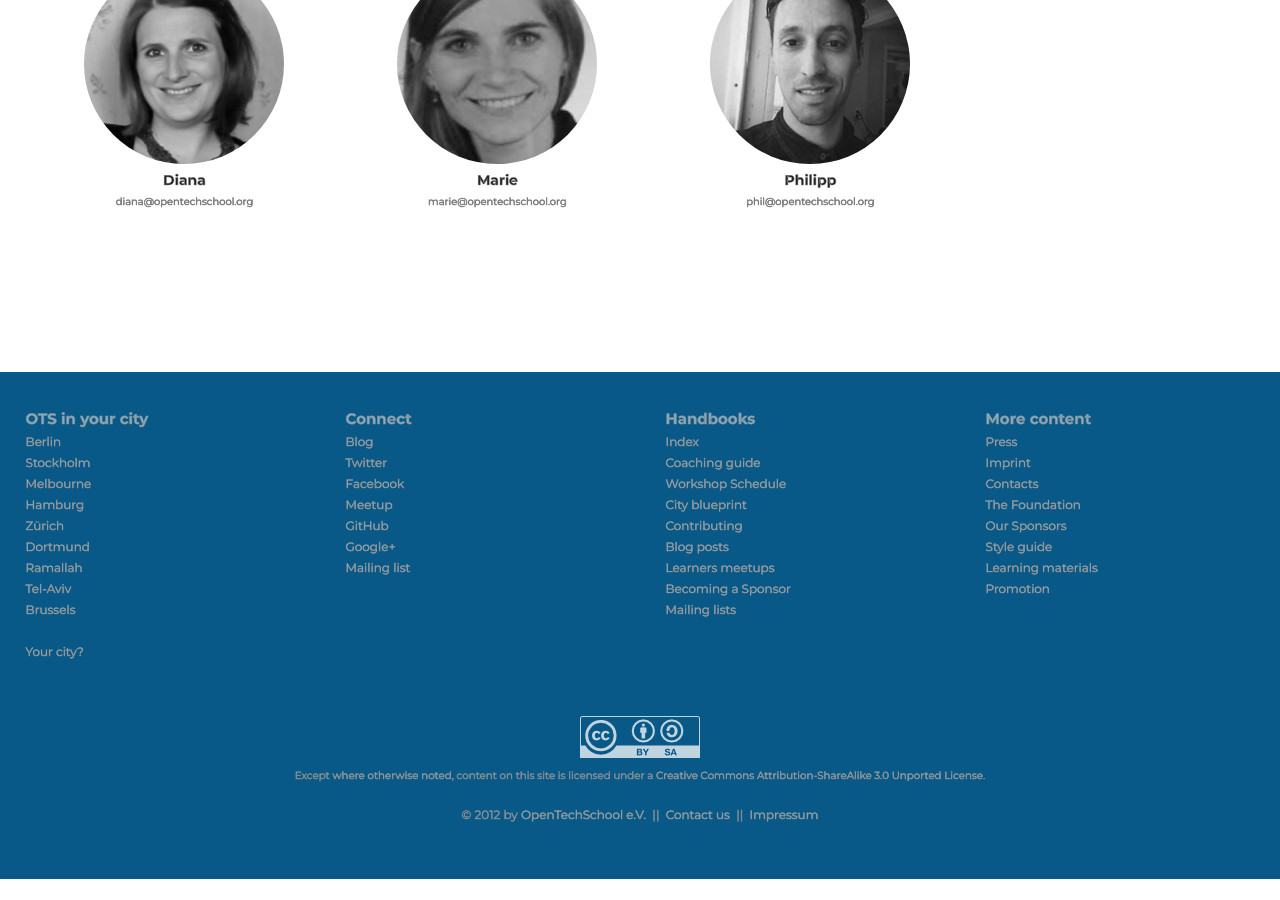
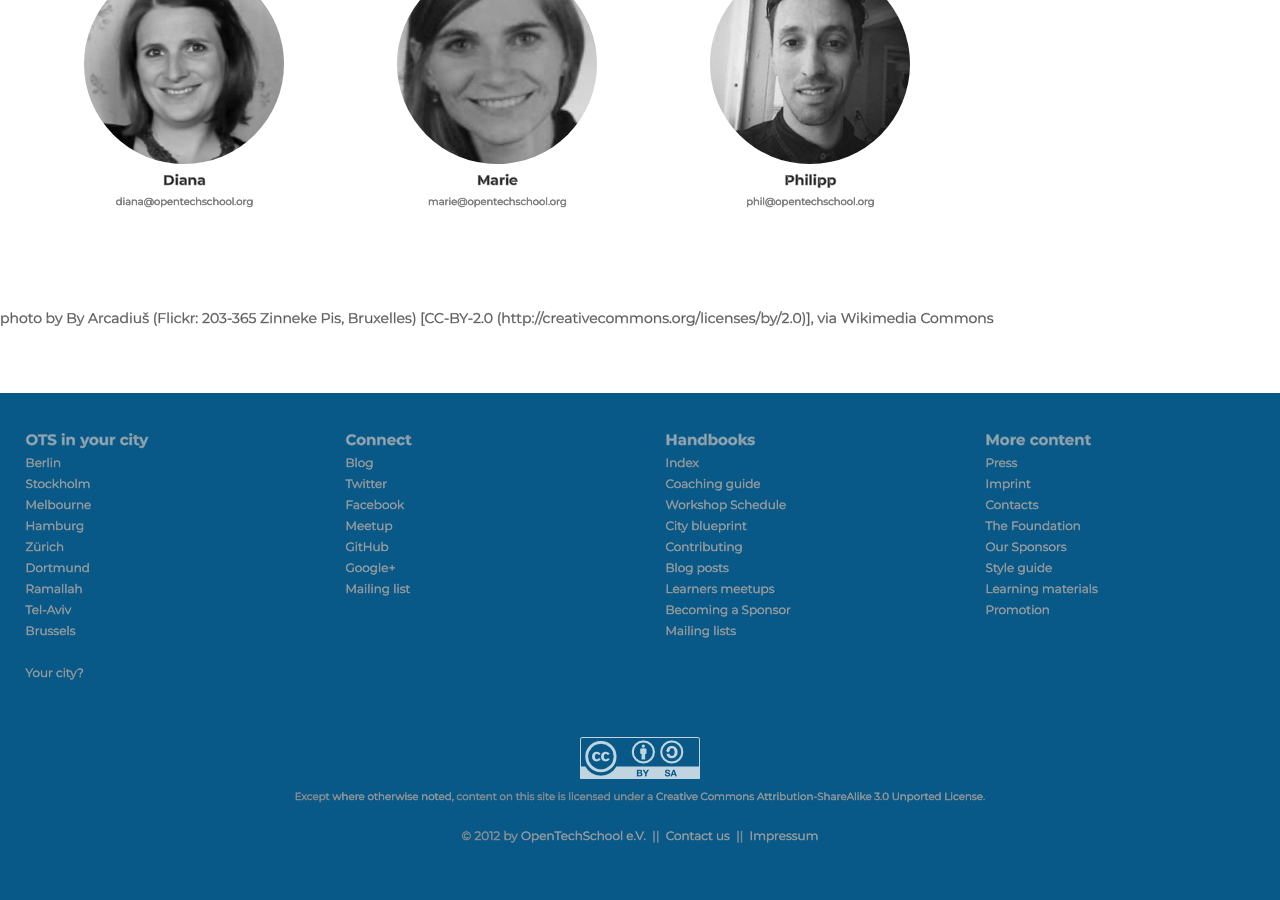
Before and after one commit to OpenTechSchool/www.opentechschool.org, a Jekyll site: the page built from hamburg/index.md, in a window 1280 px wide and 900 px high, scrolled down 1221 px. Built offline with Jekyll 4.4.1, drawn with Linux system fonts in a browser that asks for light colours; nearby versions of some CDN libraries; before the commit the page ends 2100 px from its top, so only the background shows below that.

Commit message:
add attributions

```diff
--- a/hamburg/index.md
+++ b/hamburg/index.md
@@ -47,3 +47,4 @@
   <a class="twitter-timeline" href="https://twitter.com/OTS_HH" data-widget-id="276335676528672768">Tweets by @OTS_HH</a>
   <script>!function(d,s,id){var js,fjs=d.getElementsByTagName(s)[0];if(!d.getElementById(id)){js=d.createElement(s);js.id=id;js.src="//platform.twitter.com/widgets.js";fjs.parentNode.insertBefore(js,fjs);}}(document,"script","twitter-wjs");</script>
 </div> -->
+<div>photo by By Arcadiuš (Flickr: 203-365 Zinneke Pis, Bruxelles) [CC-BY-2.0 (http://creativecommons.org/licenses/by/2.0)], via Wikimedia Commons</div>
```
